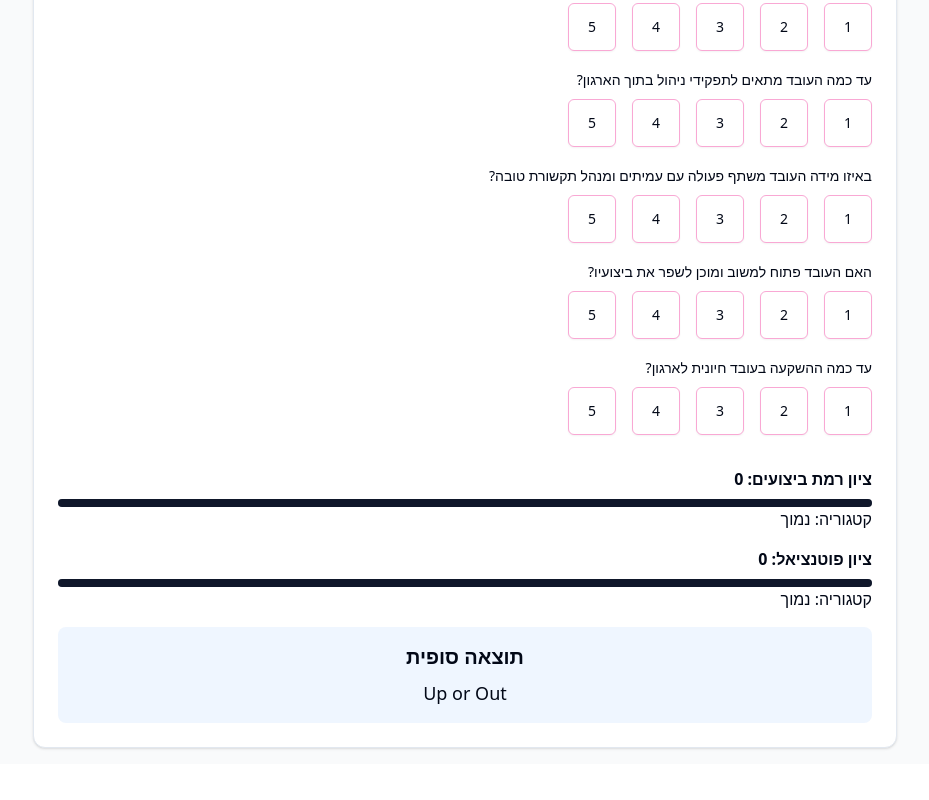
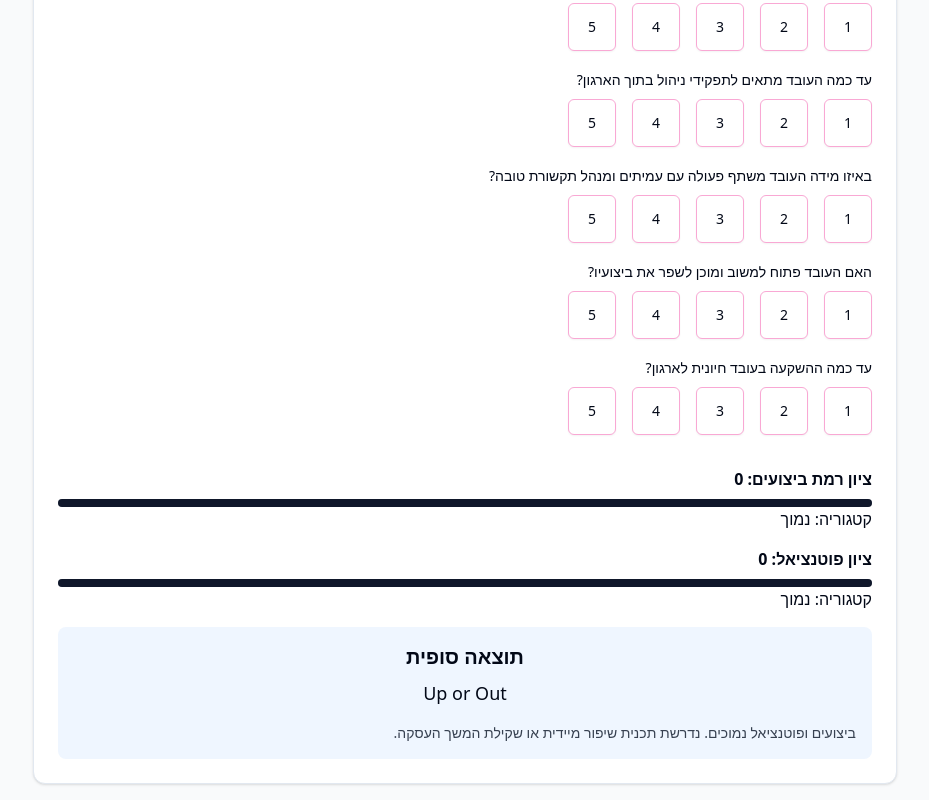
Before and after one commit to yonitfranko/employee-evaluation-app, a Next.js app: page / in a window 1280 px wide. Shown: the part 1846-2646 px from the top of the page, without its empty margins (175-1104 px from the left). Before the commit the page ends 2610 px from the top, so only its background shows below. Built offline with nearby package versions, Linux system fonts and the light colour scheme.

Commit message:
Update EmployeeEvaluation.jsx

```diff
--- a/src/components/EmployeeEvaluation.jsx
+++ b/src/components/EmployeeEvaluation.jsx
@@ -30,6 +30,17 @@ const EmployeeEvaluation = () => {
       setSavedEmployees(JSON.parse(saved));
     }
   }, []);
+  const categoryDescriptions = {
+  'Super Bringgsters': 'מובילים ומצטיינים בארגון. משלבים ביצועים ופוטנציאל גבוהים. יש לשמר, לתגמל ולהציב אתגרים חדשים.',
+  'Rising Bringgsters': 'בעלי פוטנציאל גבוה וביצועים טובים. מועמדים מצוינים לקידום ופיתוח מנהיגותי. יש להשקיע בהכשרתם.',
+  'Enigma': 'בעלי פוטנציאל גבוה אך ביצועים נמוכים יחסית. נדרשת בחינה מעמיקה של החסמים ותכנית פיתוח ממוקדת.',
+  'Bringg Influencers': 'מובילי דעה ומשפיעים בארגון. ביצועים גבוהים ופוטנציאל בינוני. חשובים ליציבות ולהעברת ידע.',
+  'Core Bringgsters': 'עמוד השדרה של הארגון. ביצועים ופוטנציאל בינוניים-טובים. יציבים ומהימנים. יש לשמר ולפתח.',
+  'Dilemma': 'פוטנציאל בינוני וביצועים נמוכים. נדרשת החלטה האם להשקיע בפיתוח או לשקול התאמה מחדש.',
+  'Experts': 'מומחים מקצועיים עם ביצועים גבוהים אך פוטנציאל נמוך לתפקידי ניהול. יש לפתח מסלול מקצועי.',
+  'Effective': 'ביצועים ופוטנציאל בינוניים-נמוכים. מבצעים את עבודתם נאמנה אך ללא בולטות מיוחדת.',
+  'Up or Out': 'ביצועים ופוטנציאל נמוכים. נדרשת תכנית שיפור מיידית או שקילת המשך העסקה.'
+};
 
   const performanceQuestions = [
     'עד כמה העובד ממלא את משימותיו באופן מקצועי ואיכותי?',
@@ -266,13 +277,16 @@ const EmployeeEvaluation = () => {
               <Progress value={(results.potentialTotal / 60) * 100} className="mt-2" />
               <p>קטגוריה: {results.potentialCategory}</p>
             </div>
-
     {results.category && (
   <div className="mt-6 p-4 bg-blue-50 rounded-lg">
     <h3 className="text-xl font-bold text-center">תוצאה סופית</h3>
     <p className="text-center text-lg mt-2">{results.category}</p>
+    <p className="text-right text-sm mt-4 text-gray-700">
+      {categoryDescriptions[results.category]}
+    </p>
   </div>
 )}
+
                      </div>
         </CardContent>
       </Card>
```
Lines whose indentation alone changed are shown as unchanged.
